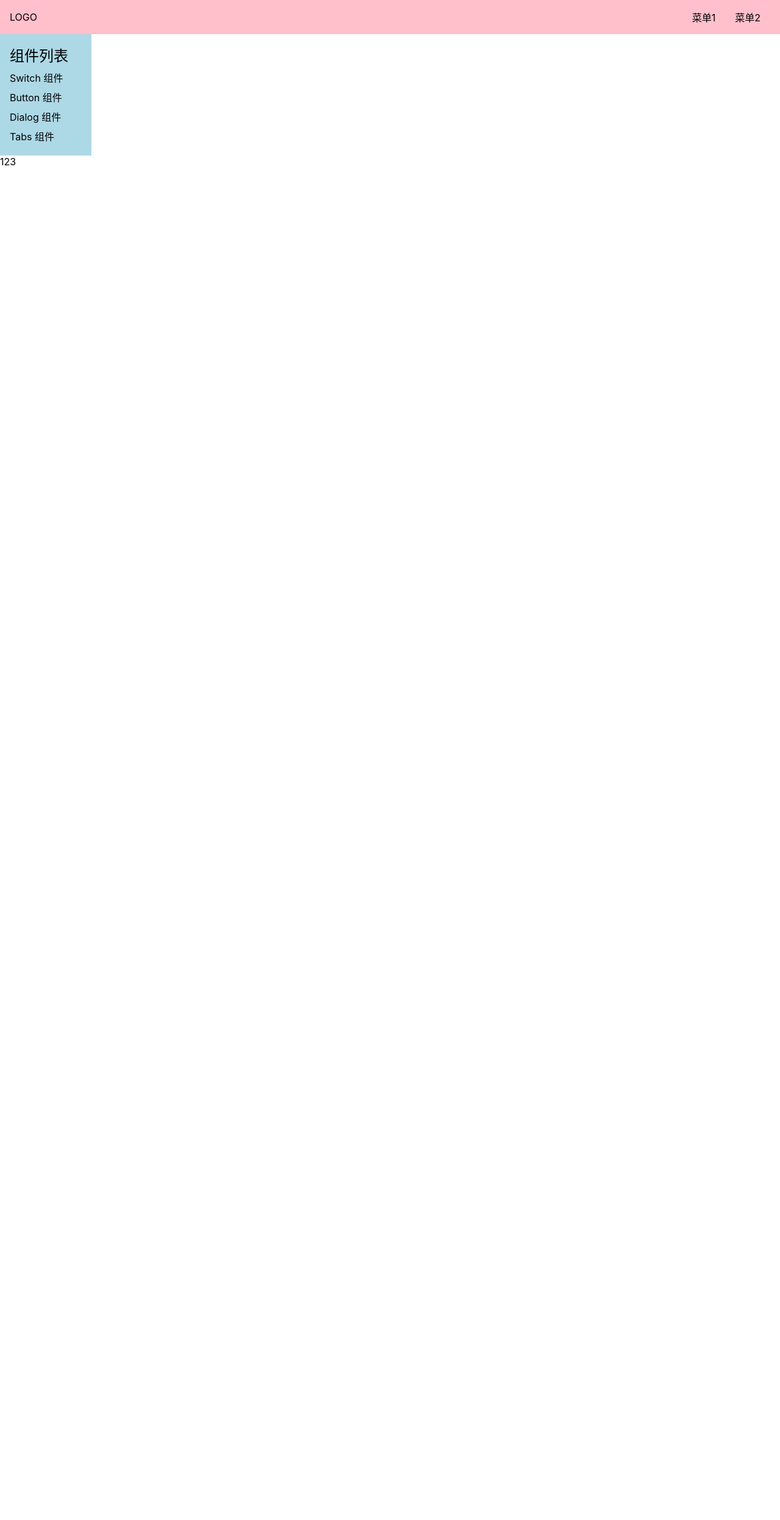
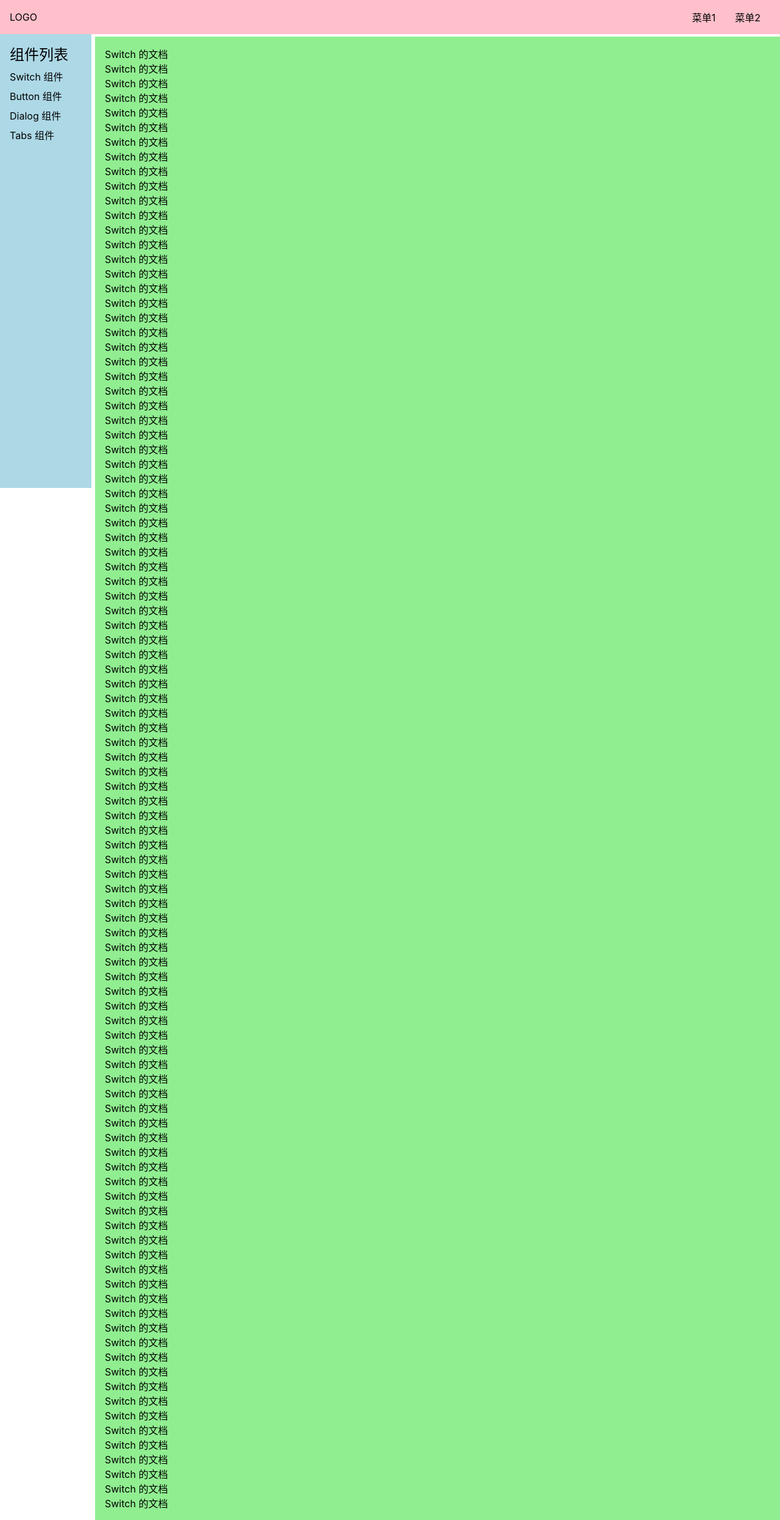
Before and after one commit to frankehao/vue-wheel, a Vue app: page /#/doc/switch in a window 1280 px wide. Shown: the whole page at 61% size. Before the commit the page ends 800 px from the top, so only its background shows below. Built offline with nearby package versions, Linux system fonts and the light colour scheme.

Commit message:
基本完成官网框架

```diff
--- /dev/null
+++ b/src/components/ButtonDemo.vue
@@ -0,0 +1,3 @@
+<template>
+  <div>button示例</div>
+</template>
--- /dev/null
+++ b/src/components/DialogDemo.vue
@@ -0,0 +1,3 @@
+<template>
+  <div>dialog示例</div>
+</template>
--- /dev/null
+++ b/src/components/DocDemo.vue
@@ -0,0 +1,3 @@
+<template>
+  <div>Doc示例</div>
+</template>
--- a/src/components/SwitchDemo.vue
+++ b/src/components/SwitchDemo.vue
@@ -1,3 +1,104 @@
 <template>
-  <div>123</div>
+  <div>
+    <p>Switch 的文档</p>
+    <p>Switch 的文档</p>
+    <p>Switch 的文档</p>
+    <p>Switch 的文档</p>
+    <p>Switch 的文档</p>
+    <p>Switch 的文档</p>
+    <p>Switch 的文档</p>
+    <p>Switch 的文档</p>
+    <p>Switch 的文档</p>
+    <p>Switch 的文档</p>
+    <p>Switch 的文档</p>
+    <p>Switch 的文档</p>
+    <p>Switch 的文档</p>
+    <p>Switch 的文档</p>
+    <p>Switch 的文档</p>
+    <p>Switch 的文档</p>
+    <p>Switch 的文档</p>
+    <p>Switch 的文档</p>
+    <p>Switch 的文档</p>
+    <p>Switch 的文档</p>
+    <p>Switch 的文档</p>
+    <p>Switch 的文档</p>
+    <p>Switch 的文档</p>
+    <p>Switch 的文档</p>
+    <p>Switch 的文档</p>
+    <p>Switch 的文档</p>
+    <p>Switch 的文档</p>
+    <p>Switch 的文档</p>
+    <p>Switch 的文档</p>
+    <p>Switch 的文档</p>
+    <p>Switch 的文档</p>
+    <p>Switch 的文档</p>
+    <p>Switch 的文档</p>
+    <p>Switch 的文档</p>
+    <p>Switch 的文档</p>
+    <p>Switch 的文档</p>
+    <p>Switch 的文档</p>
+    <p>Switch 的文档</p>
+    <p>Switch 的文档</p>
+    <p>Switch 的文档</p>
+    <p>Switch 的文档</p>
+    <p>Switch 的文档</p>
+    <p>Switch 的文档</p>
+    <p>Switch 的文档</p>
+    <p>Switch 的文档</p>
+    <p>Switch 的文档</p>
+    <p>Switch 的文档</p>
+    <p>Switch 的文档</p>
+    <p>Switch 的文档</p>
+    <p>Switch 的文档</p>
+    <p>Switch 的文档</p>
+    <p>Switch 的文档</p>
+    <p>Switch 的文档</p>
+    <p>Switch 的文档</p>
+    <p>Switch 的文档</p>
+    <p>Switch 的文档</p>
+    <p>Switch 的文档</p>
+    <p>Switch 的文档</p>
+    <p>Switch 的文档</p>
+    <p>Switch 的文档</p>
+    <p>Switch 的文档</p>
+    <p>Switch 的文档</p>
+    <p>Switch 的文档</p>
+    <p>Switch 的文档</p>
+    <p>Switch 的文档</p>
+    <p>Switch 的文档</p>
+    <p>Switch 的文档</p>
+    <p>Switch 的文档</p>
+    <p>Switch 的文档</p>
+    <p>Switch 的文档</p>
+    <p>Switch 的文档</p>
+    <p>Switch 的文档</p>
+    <p>Switch 的文档</p>
+    <p>Switch 的文档</p>
+    <p>Switch 的文档</p>
+    <p>Switch 的文档</p>
+    <p>Switch 的文档</p>
+    <p>Switch 的文档</p>
+    <p>Switch 的文档</p>
+    <p>Switch 的文档</p>
+    <p>Switch 的文档</p>
+    <p>Switch 的文档</p>
+    <p>Switch 的文档</p>
+    <p>Switch 的文档</p>
+    <p>Switch 的文档</p>
+    <p>Switch 的文档</p>
+    <p>Switch 的文档</p>
+    <p>Switch 的文档</p>
+    <p>Switch 的文档</p>
+    <p>Switch 的文档</p>
+    <p>Switch 的文档</p>
+    <p>Switch 的文档</p>
+    <p>Switch 的文档</p>
+    <p>Switch 的文档</p>
+    <p>Switch 的文档</p>
+    <p>Switch 的文档</p>
+    <p>Switch 的文档</p>
+    <p>Switch 的文档</p>
+    <p>Switch 的文档</p>
+    <p>Switch 的文档</p>
+  </div>
 </template>
--- /dev/null
+++ b/src/components/TabsDemo.vue
@@ -0,0 +1,3 @@
+<template>
+  <div>Tabs示例</div>
+</template>
--- a/src/components/Topnav.vue
+++ b/src/components/Topnav.vue
@@ -27,7 +27,10 @@ export default {
   background: pink;
   display: flex;
   padding: 16px;
-  position: relative;
+  position: fixed;
+  top: 0;
+  left: 0;
+  width: 100%;
   z-index: 10;
   justify-content: center;
   align-items: center;
--- a/src/views/Doc.vue
+++ b/src/views/Doc.vue
@@ -1,6 +1,6 @@
 <template>
-  <div>
-    <Topnav />
+  <div class="layout">
+    <Topnav class="nav" />
     <div class="content">
       <aside v-if="asideVisible">
         <h2>组件列表</h2>
@@ -37,11 +37,42 @@ export default {
 }
 </script>
 <style lang="scss" scoped>
+.layout {
+  display: flex;
+  flex-direction: column;
+  height: 100vh;
+  > .nav {
+    flex-shrink: 0;
+  }
+  > .content {
+    flex-grow: 1;
+    padding-top: 60px;
+    padding-left: 156px;
+    @media (max-width: 500px) {
+      padding-left: 0;
+    }
+  }
+}
+.content {
+  display: flex;
+  > aside {
+    flex-shrink: 0;
+  }
+  > main {
+    flex-grow: 1;
+    padding: 16px;
+    background: lightgreen;
+  }
+}
 aside {
   background: lightblue;
   width: 150px;
   padding: 16px;
-
+  position: fixed;
+  top: 0;
+  left: 0;
+  padding-top: 70px;
+  height: 100%;
   > h2 {
     margin-bottom: 4px;
   }
@@ -50,11 +81,8 @@ aside {
       padding: 4px 0;
     }
   }
-  @media (max-width: 500px) {
-    position: fixed;
-    top: 0;
-    left: 0;
-    padding-top: 70px;
-  }
+}
+main {
+  overflow: auto;
 }
 </style>
```
Also changed, not shown: src/router.ts (+11 -1 lines).
